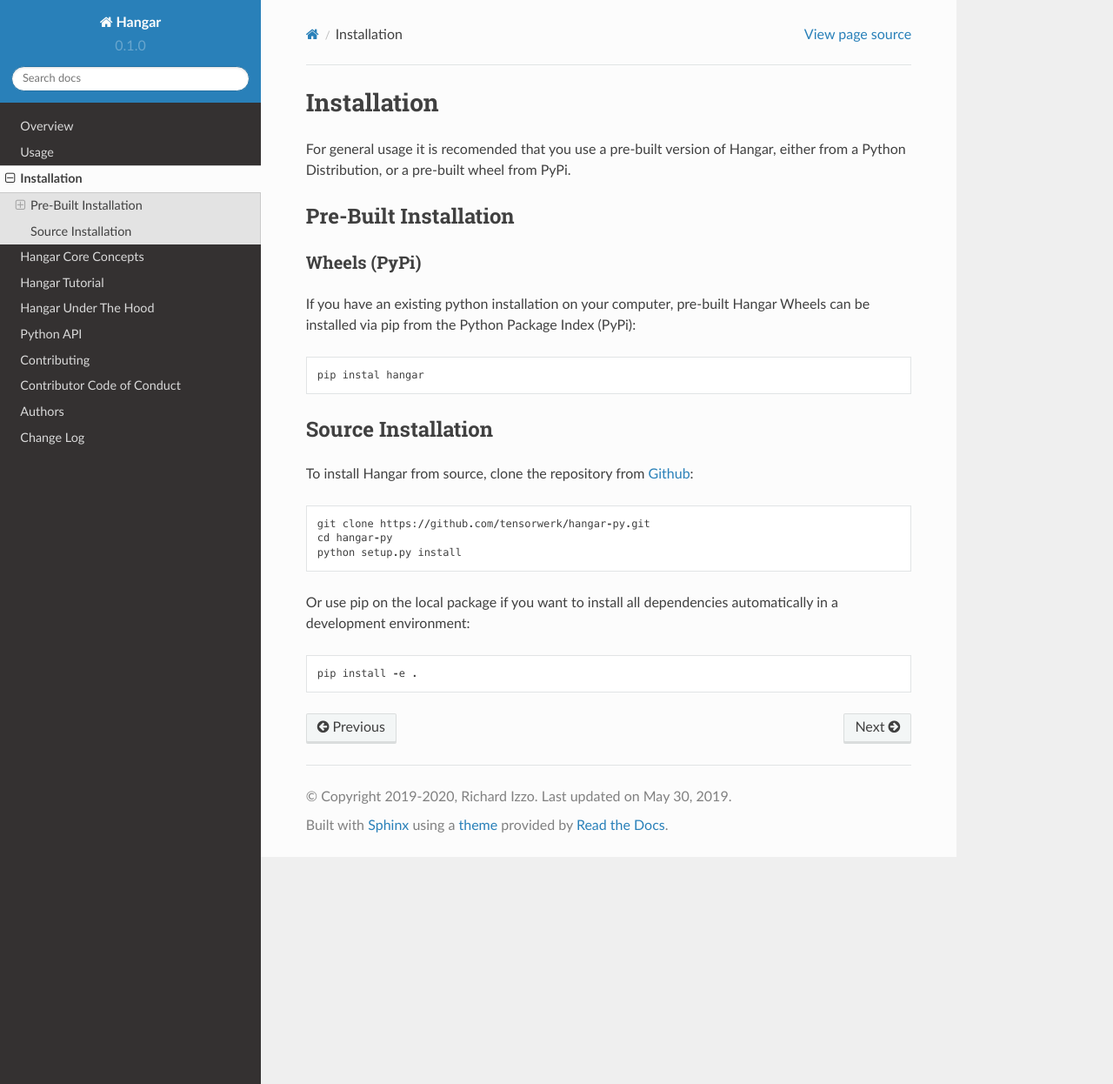
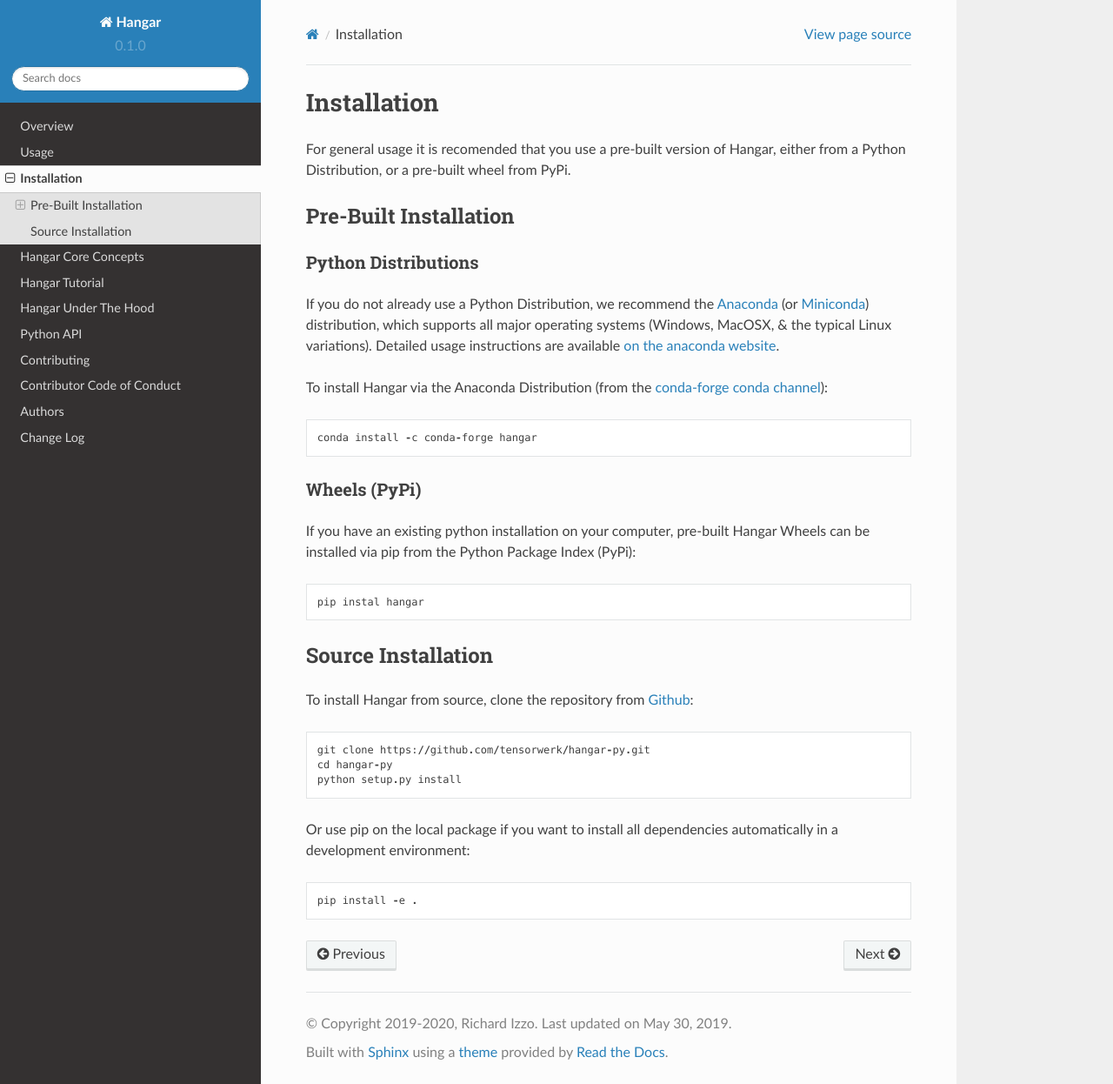
Before and after one commit to tensorwerk/hangar-py, a Sphinx documentation site: the page built from docs/installation.rst, in a window 1280 px wide and 1246 px high. Shown: the whole window at 87% size. Built offline with Sphinx 7.4.7 and the Read the Docs theme 2.0.0, drawn with Linux system fonts in a browser that asks for light colours.

Commit message:
Update installation.rst
For Conda Forge package download

```diff
--- a/docs/installation.rst
+++ b/docs/installation.rst
@@ -12,20 +12,20 @@ Pre-Built Installation
 ======================
 
 
-.. Python Distributions
-.. --------------------
+Python Distributions
+--------------------
 
-.. If you do not already use a Python Distribution, we recommend the `Anaconda
-.. <https://www.anaconda.com/distribution/>`_ (or `Miniconda
-.. <https://docs.conda.io/en/latest/miniconda.html>`_) distribution, which supports
-.. all major operating systems (Windows, MacOSX, & the typical Linux variations).
-.. Detailed usage instructions are available `on the anaconda website
-.. <https://docs.anaconda.com/anaconda/>`_.
+If you do not already use a Python Distribution, we recommend the `Anaconda
+<https://www.anaconda.com/distribution/>`_ (or `Miniconda
+<https://docs.conda.io/en/latest/miniconda.html>`_) distribution, which supports
+all major operating systems (Windows, MacOSX, & the typical Linux variations).
+Detailed usage instructions are available `on the anaconda website
+<https://docs.anaconda.com/anaconda/>`_.
 
-.. To install Hangar via the Anaconda Distribution (from the `[tensor]werk conda
-.. channel <https://anaconda.org/tensorwerk>`_)::
+To install Hangar via the Anaconda Distribution (from the `conda-forge conda
+channel <https://anaconda.org/conda-forge/hangar>`_)::
 
-..     conda install -c conda-forge hangar
+    conda install -c conda-forge hangar
 
 
 Wheels (PyPi)
```
